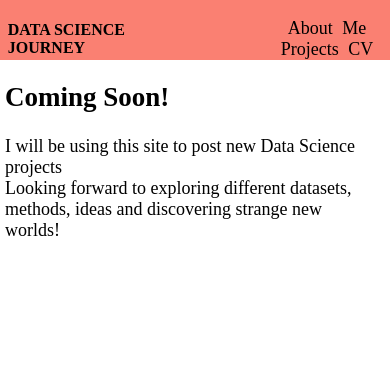
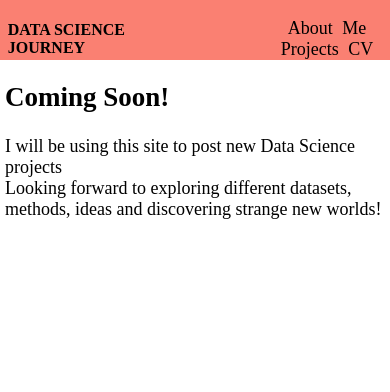
Before and after one commit to wkirui/wkirui.github.io, a Jekyll site: the page built from index.html, in a window 390 px wide. Shown: the top 392 px of the page. Built offline with Jekyll 4.4.1, drawn with Linux system fonts in a browser that asks for light colours; nearby versions of some CDN libraries.

Commit message:
layout change

```diff
--- a/assets/css/style.css
+++ b/assets/css/style.css
@@ -138,10 +138,12 @@ ion-icon {
       display: block;
       text-align: left;
     }
+  }
+  @media screen and (max-width: 600px) {
     section{
         position: absolute;
         margin-left: 0;
-        width: 95vw;
+        width: 100vw;
         padding-left: 5px;
         padding-right: 5px;
   }
```
Also changed, not shown: 1 other file.
